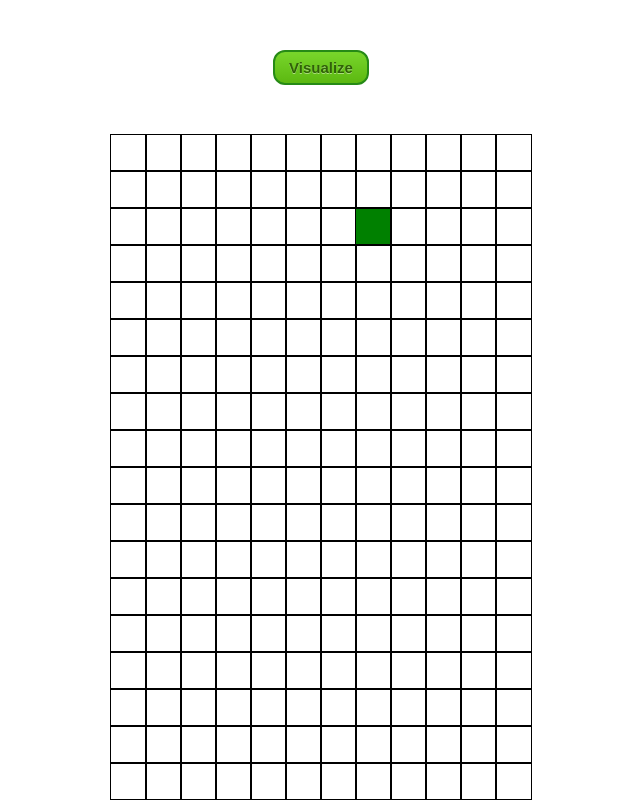
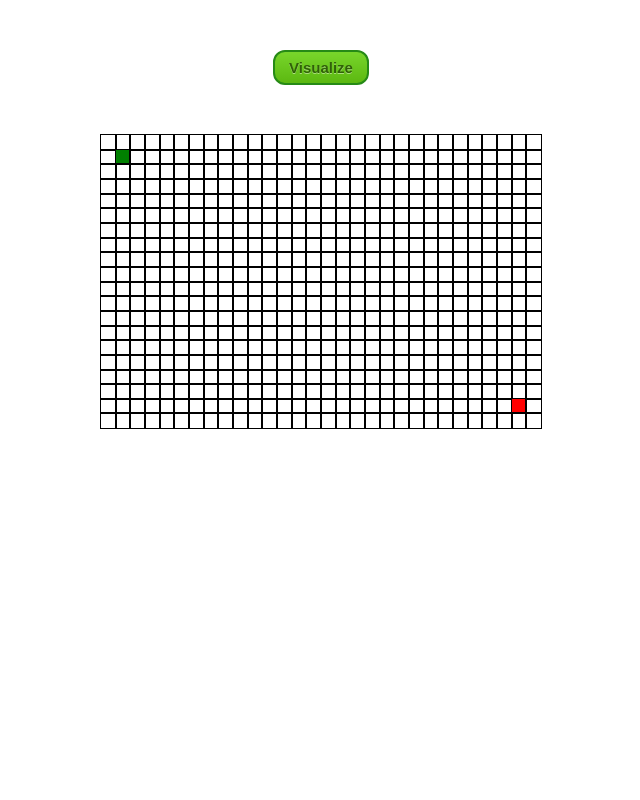
Before and after one commit to Moltenfuzzy/astar_pathfinder, a React (Create React App) app: page / in a window 1280 px wide. Shown: the top 800 px of the page, without its empty margins (319-959 px from the left). Built offline with nearby package versions, Linux system fonts and the light colour scheme.

Commit message:
added grid to state

```diff
--- a/public/index.html
+++ b/public/index.html
@@ -24,7 +24,7 @@
       work correctly both with client-side routing and a non-root public URL.
       Learn how to configure a non-root public URL by running `npm run build`.
     -->
-    <title>React App</title>
+    <title>A* Pathfinder</title>
   </head>
   <body>
     <noscript>You need to enable JavaScript to run this app.</noscript>
--- a/src/AstarPathfinder/AstarPathfinder.css
+++ b/src/AstarPathfinder/AstarPathfinder.css
@@ -3,8 +3,12 @@
 	margin-left: 420px;
 	margin-right: 420px;
 	line-height: 15px;
-	display: inline-block;
-	text-align: center;
+
+	display: flex;
+	flex-wrap: wrap;
+	align-items: center;
+	justify-content: center;
+	width: calc(30 * 35)px;
 }
 
 .btn {
--- a/src/AstarPathfinder/AstarPathfinder.jsx
+++ b/src/AstarPathfinder/AstarPathfinder.jsx
@@ -19,16 +19,21 @@ export default class AstarPathfinder extends React.Component {
   // dont put jsx in state
   // call the function directly inside render, and render that
   // store the data that you use to render JSX in state, and map over that state data inside render
-  // Also this can be turned into a function
 
   constructor() {
     super();
-    this.grid = getInitialGrid();
+    this.state = {
+      grid: []
+    }
+  }
+
+  componentDidMount() {
+    this.setState({grid: getInitialGrid()});
   }
 
   Visualize() {
     // how do i get the updated grid ??
-    const grid = this.grid;
+    const grid = this.state.grid;
     const path = Astar(grid, START_POS, END_POS);
     this.animatePath(path);
     console.log(path);
@@ -45,13 +50,16 @@ export default class AstarPathfinder extends React.Component {
   }
 
   render() {
+    const grid = this.state.grid;
     return (
       <div>
-        <button className="btn" style={{marginTop: "50px"}}onClick={() => this.Visualize()}>
+        <button className="btn" onClick={() => this.Visualize()}>
           Visualize
         </button>
-        <div className="grid">
-          {this.grid}
+        <div
+            className="grid"
+            >
+          {grid}
         </div>
       </div>
     );
@@ -73,9 +81,6 @@ function getInitialGrid() {
       else if(i === END_POS.row && j === END_POS.col) {
         grid[i][j] = <Cell row={i} col={j} isWall={false} isStart={false} isEnd={true}/>;
       }
-      // else if(i == 15 && j == 15) {
-      //   grid[i][j] = <Cell row={i} col={j} isWall={true} isStart={false} isEnd={false}/>;
-      // }
       else {
         grid[i][j] = <Cell row={i} col={j} isWall={false} isStart={false} isEnd={false}/>;
       }
--- a/src/AstarPathfinder/Cell/Cell.css
+++ b/src/AstarPathfinder/Cell/Cell.css
@@ -1,8 +1,12 @@
 .cell {
-	width: 35px;
+	/* width: 35px;
 	height: 35px;
 	outline: 1px solid black;
-	display: inline-block;
+	display: inline-block;  */
+	display: inline-flex;
+    width: calc(100% / 30);
+    padding-bottom: calc(100% / 30);
+    outline: 1px solid black;
 }
 
 .cell-visited {
--- a/src/AstarPathfinder/Cell/Cell.jsx
+++ b/src/AstarPathfinder/Cell/Cell.jsx
@@ -13,27 +13,14 @@ export default class Cell extends React.Component {
 				isStart: props.isStart,
 				isEnd: props.isEnd
 		}
-		this.handleMouseEnter = this.handleMouseEnter.bind(this);
 		this.handleMouseDown = this.handleMouseDown.bind(this);
 	}
 
 	// TODO: ADD CONDITION FOR ISEND SO IT ISNT ISWALL AND ISEND/ISSTART
 
-	handleMouseEnter() {
-		if(!this.state.isStart)
-			this.setState({isWall: true});
-			// For removing walls
-		// if(this.state.isWall)
-		// 	this.setState({isWall: false});
-	}
-
 	handleMouseDown() {
 		if(!this.state.isStart)
-			this.setState({isWall: true});
-
-		console.log(this.state.isWall);
-		console.log(`Row: ${this.state.row}`);
-		console.log(`Col: ${this.state.col}`);
+			this.setState({isWall: !this.state.isWall});
 	}
 
 	render() {
@@ -47,7 +34,6 @@ export default class Cell extends React.Component {
 			<div
 				className={`cell ${extraClassName}`}
 				id = {`cell-${this.state.row}-${this.state.col}`}
-				onMouseEnter={this.handleMouseEnter}
 				onMouseDown={this.handleMouseDown}
 			>
 			</div>
```
